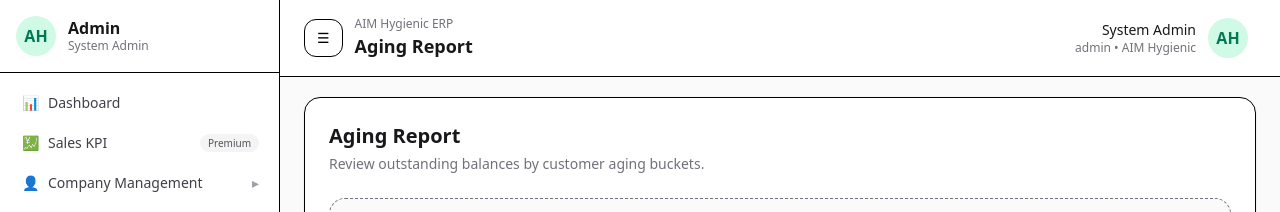
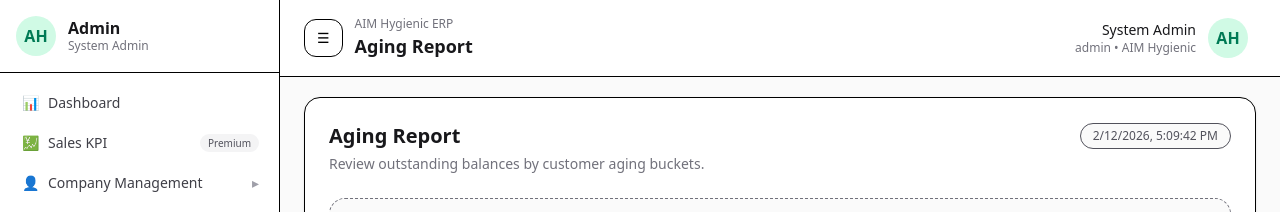
Before and after one commit to Arshad4456/aim-hygienic, a Next.js app in the folder frontend/: page /dashboards/admin/finance/aging in a window 1280 px wide. Shown: the top 212 px of the page. Built offline with nearby package versions, Linux system fonts and the light colour scheme; no server answers.

Commit message:
Add realtime timestamps to finance pages

```diff
--- a/frontend/app/dashboards/admin/finance/aging/page.js
+++ b/frontend/app/dashboards/admin/finance/aging/page.js
@@ -1,12 +1,28 @@
 "use client";
 
+import { useEffect, useState } from "react";
 import AdminShell from "../../components/AdminShell";
 
+function useNow() {
+  const [now, setNow] = useState(() => new Date());
+  useEffect(() => {
+    const interval = setInterval(() => setNow(new Date()), 1000);
+    return () => clearInterval(interval);
+  }, []);
+  return now;
+}
+
 export default function FinanceAgingPage() {
+  const now = useNow();
   return (
     <AdminShell title="Aging Report" user={null}>
       <div className="rounded-2xl border bg-white p-6 shadow-sm">
-        <div className="text-xl font-semibold text-zinc-900">Aging Report</div>
+        <div className="flex flex-wrap items-center justify-between gap-3">
+          <div className="text-xl font-semibold text-zinc-900">Aging Report</div>
+          <div className="rounded-full border bg-zinc-50 px-3 py-1 text-xs text-zinc-600">
+            {now.toLocaleString()}
+          </div>
+        </div>
         <div className="text-sm text-zinc-500 mt-1">
           Review outstanding balances by customer aging buckets.
         </div>
--- a/frontend/app/dashboards/admin/finance/invoices/page.js
+++ b/frontend/app/dashboards/admin/finance/invoices/page.js
@@ -1,12 +1,28 @@
 "use client";
 
+import { useEffect, useState } from "react";
 import AdminShell from "../../components/AdminShell";
 
+function useNow() {
+  const [now, setNow] = useState(() => new Date());
+  useEffect(() => {
+    const interval = setInterval(() => setNow(new Date()), 1000);
+    return () => clearInterval(interval);
+  }, []);
+  return now;
+}
+
 export default function FinanceInvoicesPage() {
+  const now = useNow();
   return (
     <AdminShell title="Invoices" user={null}>
       <div className="rounded-2xl border bg-white p-6 shadow-sm">
-        <div className="text-xl font-semibold text-zinc-900">Invoices</div>
+        <div className="flex flex-wrap items-center justify-between gap-3">
+          <div className="text-xl font-semibold text-zinc-900">Invoices</div>
+          <div className="rounded-full border bg-zinc-50 px-3 py-1 text-xs text-zinc-600">
+            {now.toLocaleString()}
+          </div>
+        </div>
         <div className="text-sm text-zinc-500 mt-1">
           Issue invoices based on delivered sales orders.
         </div>
--- a/frontend/app/dashboards/admin/finance/receipts/page.js
+++ b/frontend/app/dashboards/admin/finance/receipts/page.js
@@ -1,12 +1,28 @@
 "use client";
 
+import { useEffect, useState } from "react";
 import AdminShell from "../../components/AdminShell";
 
+function useNow() {
+  const [now, setNow] = useState(() => new Date());
+  useEffect(() => {
+    const interval = setInterval(() => setNow(new Date()), 1000);
+    return () => clearInterval(interval);
+  }, []);
+  return now;
+}
+
 export default function FinanceReceiptsPage() {
+  const now = useNow();
   return (
     <AdminShell title="Receipts" user={null}>
       <div className="rounded-2xl border bg-white p-6 shadow-sm">
-        <div className="text-xl font-semibold text-zinc-900">Receipts</div>
+        <div className="flex flex-wrap items-center justify-between gap-3">
+          <div className="text-xl font-semibold text-zinc-900">Receipts</div>
+          <div className="rounded-full border bg-zinc-50 px-3 py-1 text-xs text-zinc-600">
+            {now.toLocaleString()}
+          </div>
+        </div>
         <div className="text-sm text-zinc-500 mt-1">
           Track customer receipts, collections, and payment methods.
         </div>
```
